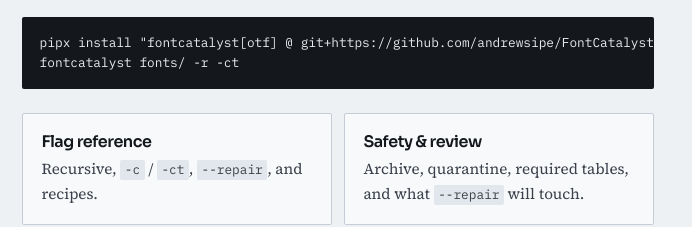
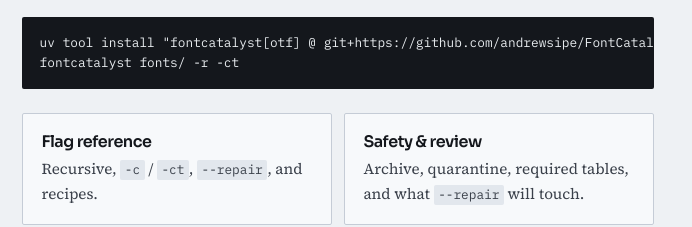
Before and after one commit to andrewsipe/FontCatalyst, a plain HTML site: page docs/index.html in a window 1280 px wide. Shown: the part 417-644 px from the top of the page, 302-994 px from the left. Drawn offline with Linux system fonts and the light colour scheme.

Commit message:
Docs: install and update with uv, not pipx
Co-Authored-By: Claude Sonnet 5.5 <noreply@anthropic.com>

```diff
--- a/docs/index.html
+++ b/docs/index.html
@@ -36,7 +36,7 @@
       <strong>On this command, TTX is a repair.</strong> It runs only with <code>--repair</code>, and only when a table will not decompile. To dump a folder of fonts to XML, use <a href="ttx.html"><code>fontcatalyst ttx</code></a>.
     </div>
 
-    <pre><code>pipx install "fontcatalyst[otf] @ git+https://github.com/andrewsipe/FontCatalyst.git"
+    <pre><code>uv tool install "fontcatalyst[otf] @ git+https://github.com/andrewsipe/FontCatalyst.git"
 fontcatalyst fonts/ -r -ct</code></pre>
 
     <div class="card-grid">
```
Also changed, not shown: 2 other files.
